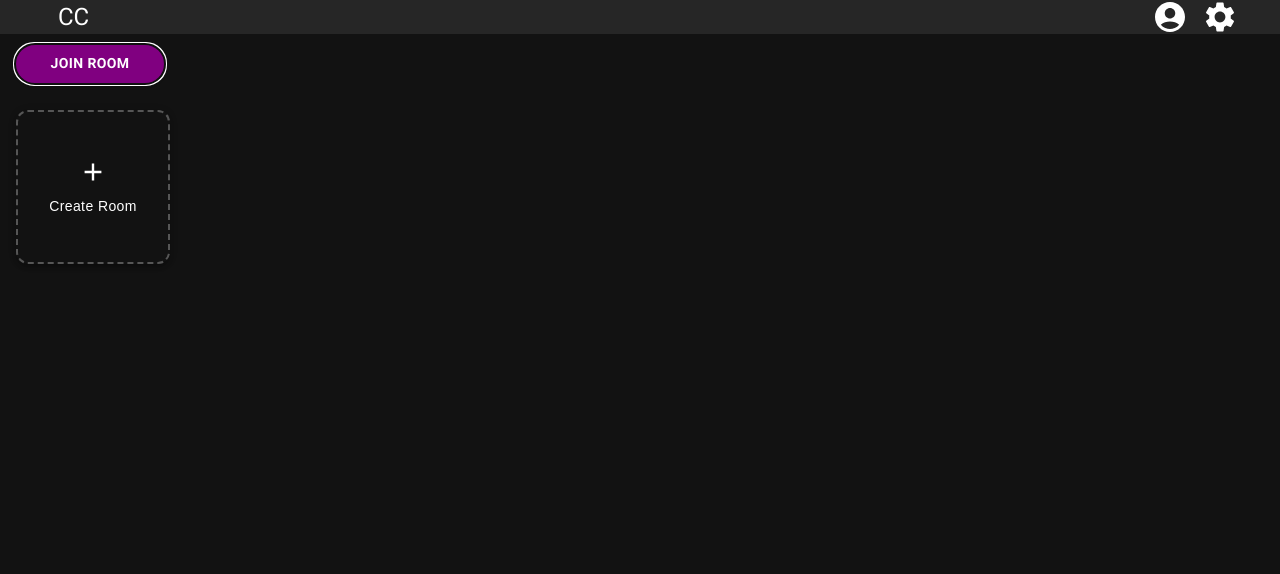
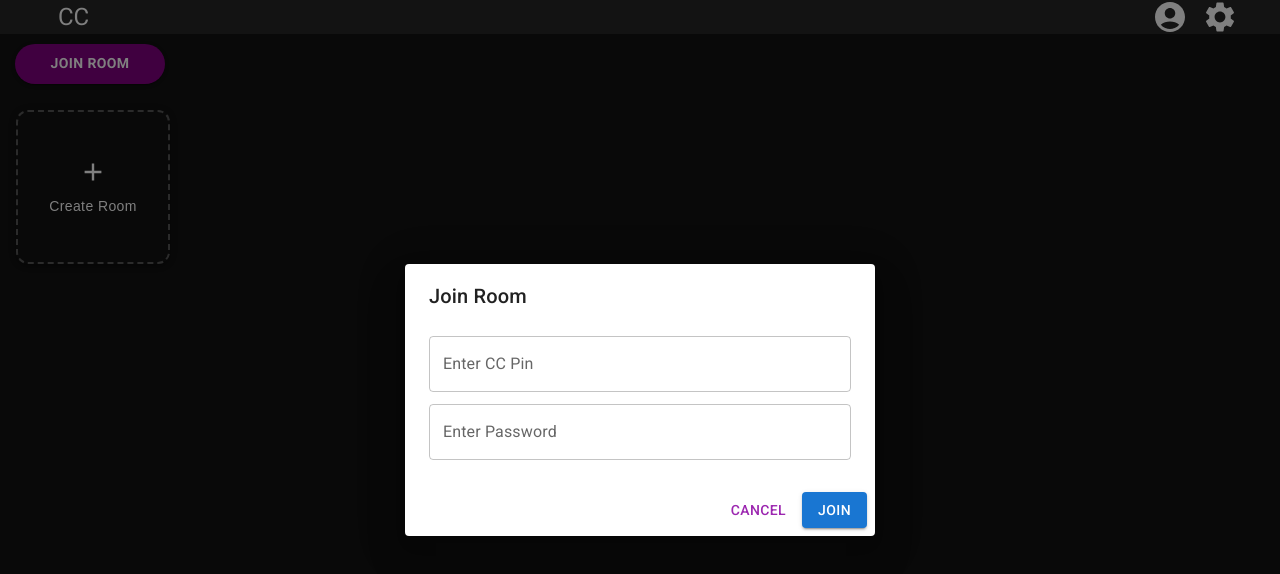
Before and after one commit to nivi-lak/CodeCast-Frontend, a React (Vite) app: page /home in a window 1280 px wide. Both pictures are taken after a click on the button "JOIN ROOM". Shown: the top 574 px of the page. Built offline with nearby package versions, Linux system fonts and the light colour scheme.

Commit message:
Added pop ups for join room and create room

```diff
--- a/src/components/home.jsx
+++ b/src/components/home.jsx
@@ -1,10 +1,13 @@
-import React from "react";
-import { Box, Typography, IconButton, Button } from "@mui/material";
+//import React from "react";
+import React, { useState } from "react";
+import { Box, Typography, IconButton, Button, Dialog, DialogTitle, DialogContent, TextField, DialogActions } from "@mui/material";
 import AccountCircleIcon from '@mui/icons-material/AccountCircle';
 import SettingsIcon from '@mui/icons-material/Settings';
 import AddIcon from '@mui/icons-material/Add';
 
 const HomePage = () => {
+  const [openPopup, setOpenPopup] = useState(false);
+  const [openPop, setOpenPop] = useState(false);
   return (
     <Box
       sx={{
@@ -54,6 +57,7 @@ const HomePage = () => {
         paddingBottom:"10px",
       }}>
         <Button
+        onClick={() => setOpenPop(true)}
         type="submit"
         variant="contained"
 
@@ -95,6 +99,7 @@ const HomePage = () => {
           <AddIcon/>
         </IconButton>
         <Button
+        onClick={() => setOpenPopup(true)}
         sx={{
           color:"white",
            fontFamily: "Arial, sans-serif",
@@ -106,6 +111,42 @@ const HomePage = () => {
         </Button>
         </Box>
       </Box>
+
+
+      <Dialog open={openPopup} onClose={() => setOpenPopup(false)}>
+        <DialogTitle>Create Room</DialogTitle>
+        <DialogContent>
+
+          <TextField label="CC Pin" fullWidth margin="dense" />
+          <TextField label="Password" fullWidth margin="dense" />
+        </DialogContent>
+        <DialogActions>
+          <Button onClick={() => setOpenPopup(false)} color="secondary">
+            Cancel
+          </Button>
+          <Button href="/room" onClick={() => setOpenPopup(false)} color="primary" variant="contained">
+            Create
+          </Button>
+        </DialogActions>
+      </Dialog>
+
+
+      <Dialog open={openPop} onClose={() => setOpenPop(false)}>
+        <DialogTitle>Join Room</DialogTitle>
+        <DialogContent>
+
+          <TextField label="Enter CC Pin" fullWidth margin="dense" />
+          <TextField label="Enter Password" fullWidth margin="dense" />
+        </DialogContent>
+        <DialogActions>
+          <Button onClick={() => setOpenPop(false)} color="secondary">
+            Cancel
+          </Button>
+          <Button href="/room" onClick={() => setOpenPop(false)} color="primary" variant="contained">
+            Join
+          </Button>
+        </DialogActions>
+      </Dialog>
     </Box>
   );
 };
```
